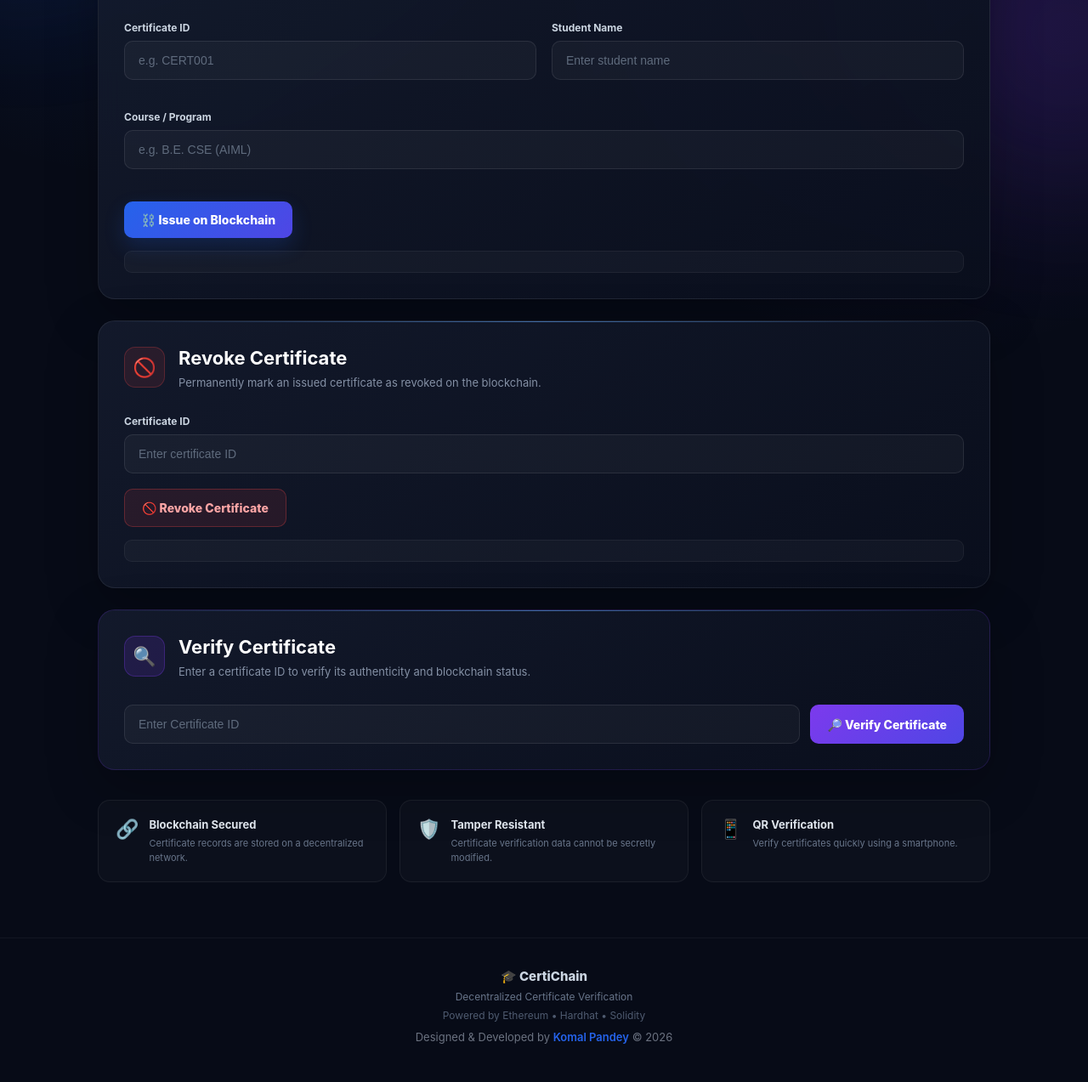
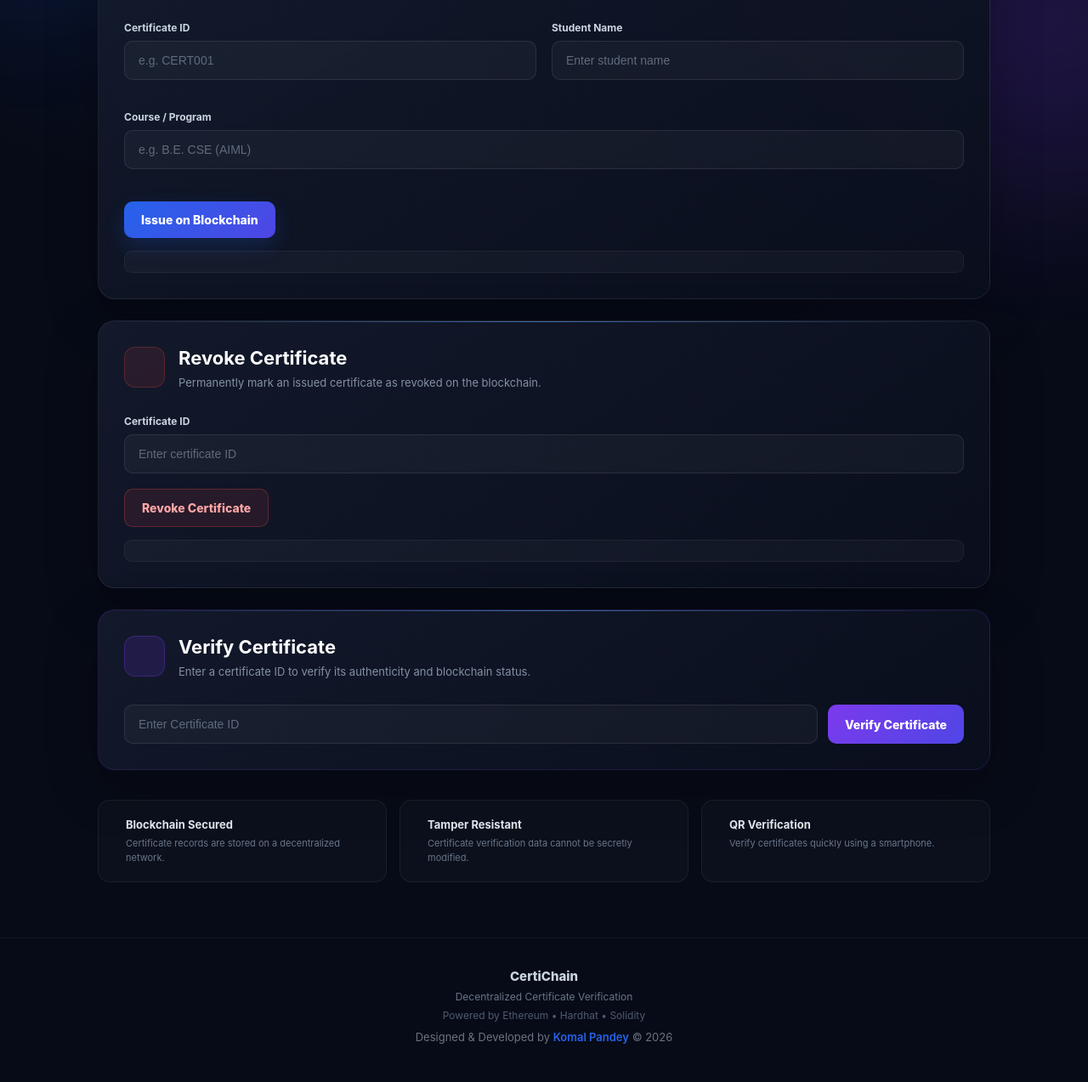
Before and after one commit to HiKomal11/Decentralized-Certificate-Verification, a website: page frontend/index.html in a window 1280 px wide. Shown: the part 506-1779 px from the top of the page at 85% size. Drawn offline with nearby package versions, Linux system fonts and the light colour scheme.

Commit message:
Update index.html

```diff
--- a/frontend/index.html
+++ b/frontend/index.html
@@ -35,7 +35,7 @@
             <div class="brand">
 
                 <div class="brand-icon">
-                    🎓
+
                 </div>
 
                 <div>
@@ -64,7 +64,7 @@
 
 
             <button id="connectWallet" class="connect-button">
-                🦊 Connect MetaMask
+                 Connect MetaMask
             </button>
 
 
@@ -95,7 +95,7 @@
         <section class="hero">
 
             <div class="hero-badge">
-                🔐 BLOCKCHAIN SECURED
+                 BLOCKCHAIN SECURED
             </div>
 
             <h2>
@@ -126,7 +126,7 @@
                 <div class="card-header">
 
                     <div class="card-icon issue-icon">
-                        📜
+
                     </div>
 
                     <div>
@@ -198,7 +198,7 @@
                     id="issueCertificate"
                     class="primary-button"
                 >
-                    ⛓️ Issue on Blockchain
+                     Issue on Blockchain
                 </button>
 
 
@@ -216,7 +216,7 @@
                     <div class="qr-header">
 
                         <span class="qr-icon">
-                            📱
+
                         </span>
 
                         <div>
@@ -249,14 +249,14 @@
                         id="downloadQR"
                         class="secondary-button"
                     >
-                        ⬇️ Download QR Code
+                         Download QR Code
                     </button>
 
                     <button
                         id="downloadPDF"
                         class="secondary-button"
                     >
-                        📄 Download Certificate PDF
+                         Download Certificate PDF
                     </button>
 
                 </div>
@@ -273,7 +273,7 @@
                 <div class="card-header">
 
                     <div class="card-icon revoke-icon">
-                        🚫
+
                     </div>
 
                     <div>
@@ -311,7 +311,7 @@
                     id="revokeCertificate"
                     class="danger-button"
                 >
-                    🚫 Revoke Certificate
+                     Revoke Certificate
                 </button>
 
 
@@ -331,7 +331,7 @@
             <div class="verify-header">
 
                 <div class="verify-icon">
-                    🔍
+
                 </div>
 
                 <div>
@@ -362,7 +362,7 @@
                     id="verifyCertificate"
                     class="verify-button"
                 >
-                    🔎 Verify Certificate
+                     Verify Certificate
                 </button>
 
             </div>
@@ -381,7 +381,7 @@
 
             <div class="feature">
 
-                <span>🔗</span>
+                <span></span>
 
                 <div>
 
@@ -401,7 +401,7 @@
 
             <div class="feature">
 
-                <span>🛡️</span>
+                <span></span>
 
                 <div>
 
@@ -421,7 +421,7 @@
 
             <div class="feature">
 
-                <span>📱</span>
+                <span></span>
 
                 <div>
 
@@ -450,7 +450,7 @@
     <footer>
 
         <div class="footer-brand">
-            🎓 CertiChain
+             CertiChain
         </div>
 
         <p>
```
